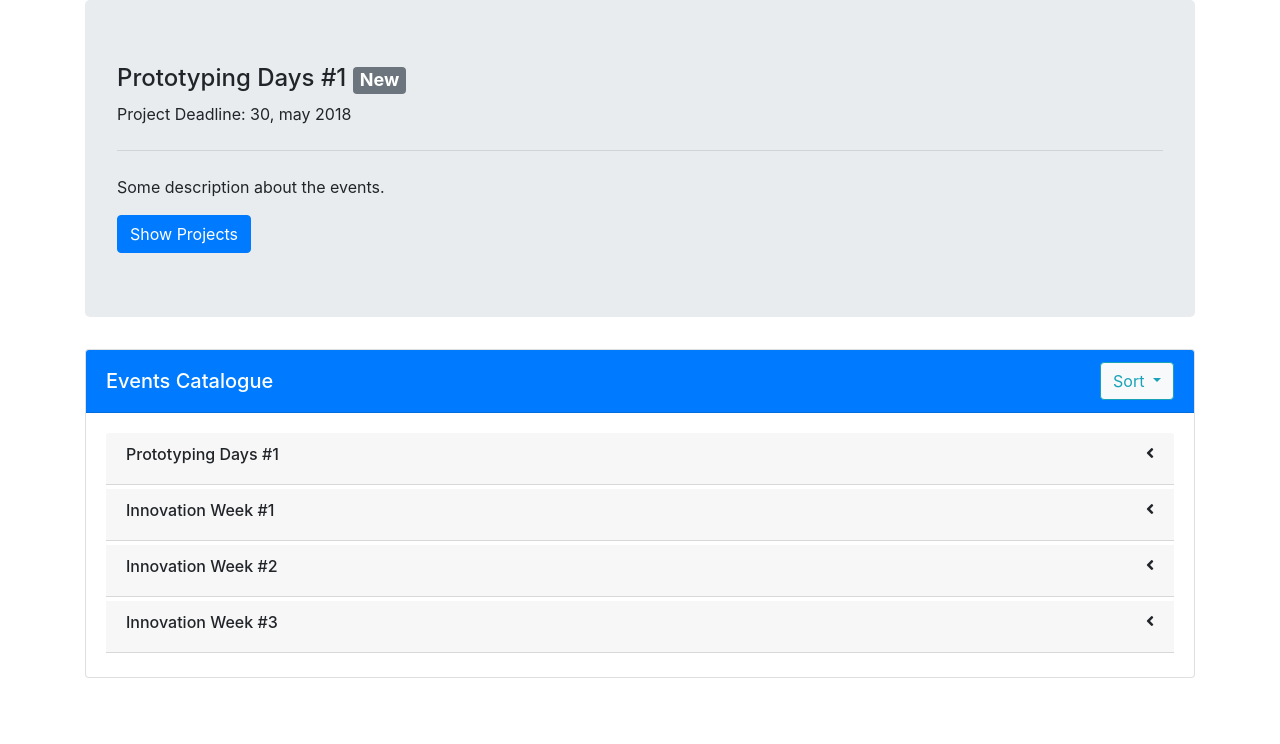
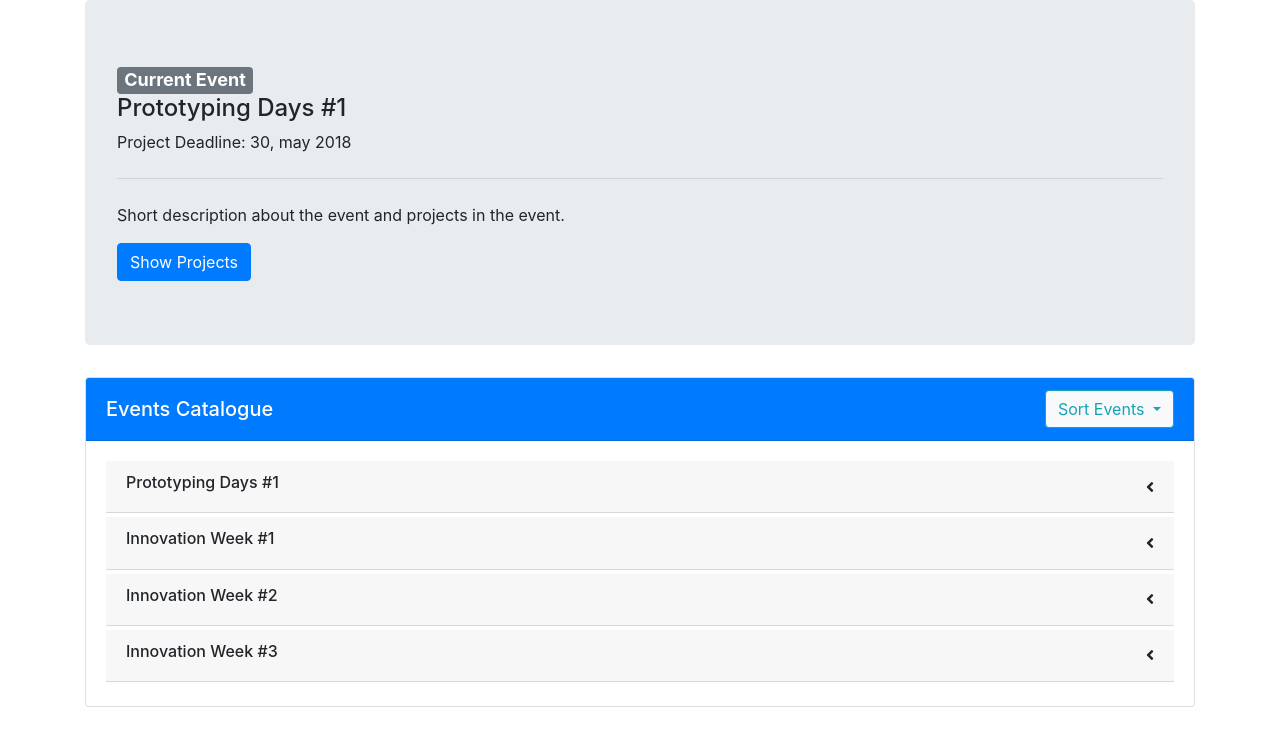
Before and after one commit to mkamalkayani/eventManagement, a website: page index.html in a window 1280 px wide. Shown: the part 56-800 px from the top of the page. Drawn offline with nearby package versions, Linux system fonts and the light colour scheme.

Commit message:
added sort in projects

```diff
--- a/css/style.css
+++ b/css/style.css
@@ -10,3 +10,10 @@
 .modal-footer{
 	flex-wrap: wrap;
 }
+
+@media (max-width: 575.98px) {
+	.modal-footer [data-dismiss="modal"]{
+		margin-top: 10px;
+	}
+
+}
--- a/index.html
+++ b/index.html
@@ -17,7 +17,6 @@
 </head>
 <body>
   <div class="container">
-
 
     <!-- Nav Bar -->
     <nav class="navbar navbar-expand-lg navbar-dark bg-primary">
@@ -46,7 +45,7 @@
       <h4 class="current-event">Hello, world!</h4>
       <p class="">Project Deadline: 30, may 2018</p>
       <hr class="my-4">
-      <p>Some description about the events.</p>
+      <p>Short description about the event and projects in the event.</p>
       <a class="btn btn-primary" href="#projects" role="button">Show Projects</a>
     </div>
 
@@ -57,7 +56,7 @@
         <h5 class="align-self-center mb-0">Events Catalogue</h5>
         <div class="dropdown ml-auto">
           <button class="btn btn-outline-info bg-light dropdown-toggle" type="button" id="dropdownMenuButton" data-toggle="dropdown" aria-haspopup="true" aria-expanded="false">
-            Sort
+            Sort Events
           </button>
           <div class="dropdown-menu dropdownEventCatalogue" aria-labelledby="dropdownMenuButton">
             <a class="dropdown-item alphabatically" href="#">Alphabatically</a>
@@ -65,8 +64,8 @@
           </div>
         </div>
       </div>
-
-      <div id="projects" class="card-body"></div>
+      <div id="events" class="card-body">
+      </div>
     </div>
 
 
--- a/main.js
+++ b/main.js
@@ -9,8 +9,8 @@ const currentEvent = {
 
 // Set current event title
 document.querySelector('.jumbotron .current-event').innerHTML = `
-	<h4>${currentEvent.title}
-	<span class="badge badge-secondary">New</span></h4>`;
+<span class="badge badge-secondary">Current Event</span>
+<h4>${currentEvent.title}</h4>`;
 
 // Goto current Event in Event Catalogue
 document.querySelector('.jumbotron .btn').addEventListener('click', function(){
@@ -31,7 +31,6 @@ function getProjectData(){
 	})
 }
 
-// sort Alphabatically
 // parameter is the object property to sort
 function sortAlphabetically(Data, parameter){
 	Data.sort(function(a, b) {
@@ -47,7 +46,6 @@ function sortAlphabetically(Data, parameter){
 		  // names must be equal
 		  return 0;
 		});
-	// console.log(Data);
 }
 
 // Sort Numerically
@@ -96,18 +94,14 @@ fetch('API/eventData.json')
 		eventCatalogue.innerHTML = "";
 		sortNumerically(eventData, 'id');
 		placeEvents(eventData);
-
 	})
 })
-.then(function(){
-
-});
-
+.then()
 
 // Modal behavior on Projects
 function createProjectModal(id, title, shortDescription, description){
 	var projectModal = `
-	<div>
+	<div class="project">
 	<button type="button" class="btn btn-primary ml-4 my-2 d-block text-truncate" data-toggle="modal" data-target="#projectid${id}">
 	${title}
 	</button>
@@ -139,41 +133,52 @@ function createProjectModal(id, title, shortDescription, description){
 	return projectModal;
 }
 
-
 function placeEvents(eventData){
 	for(let i=0; i<eventData.length; i++){
 		var event = `
 		<div class="card-header mb-1" data-toggle="collapse" data-target="#id${eventData[i].id}">
-			<div class="d-flex">
+		<div class="d-flex align-items-center">
 		<h6>${eventData[i].title}</h6>
 		<i class="fas fa-angle-left ml-auto"></i>
 		</div>
 		</div>
-		<div id="id${eventData[i].id}" class="event-body collapse"></div>
+		<div id="id${eventData[i].id}" class="event-body collapse">
+		</div>
 		`;
-
 		eventCatalogue.insertAdjacentHTML('beforeend',event);
 
+		var eventBody = document.querySelector(`#id${eventData[i].id}`);
+		var sortEvent = `
+		<div id="sort-project" class="dropdown ml-4">
+		<button class="btn btn-secondary dropdown-toggle" type="button" id="dropdown-id${eventData[i].id}" data-toggle="dropdown" aria-haspopup="true" aria-expanded="false">
+		Sort Projects
+		</button>
+		<div class="dropdown-menu">
+		<a class="dropdown-item" href="#">Alphabatically</a>
+		<a class="dropdown-item" href="#">By Deadline</a>
+		</div>
+		</div>`;
+
+		eventBody.insertAdjacentHTML('beforeend',sortEvent);
 		for(let j=0; j<projectData.length; j++){
 
 			if(eventData[i].id === projectData[j]["event"]["id"]){
 				var project = createProjectModal(projectData[j]['id'], projectData[j]['title'], projectData[j]['short_description'], projectData[j]['description']);
-
-				var eventBody = document.querySelector(`#id${eventData[i].id}`);
 				eventBody.insertAdjacentHTML('beforeend',project);
 			}
 		}
 	}
+	angleUpDown();
 }
 
+function angleUpDown(){
 	// Angle UpDown Event
-document.querySelectorAll('#event-catalogue #projects').forEach(function(event){
-		// console.log(event);
+	document.querySelectorAll('#event-catalogue #events .card-header').forEach(function(event){
 		event.addEventListener('click', function(e) {
-			// console.log(e.target);
-			$(e.target).parent().find('[class*="angle"]').toggleClass('fa-angle-left fa-angle-down');
+			$(e.target).parent().find('[class*="angle"]').toggleClass('fa-angle-down fa-angle-left');
 		});
 	})
+}
 
 //
 });
```
Lines whose indentation alone changed are shown as unchanged.
